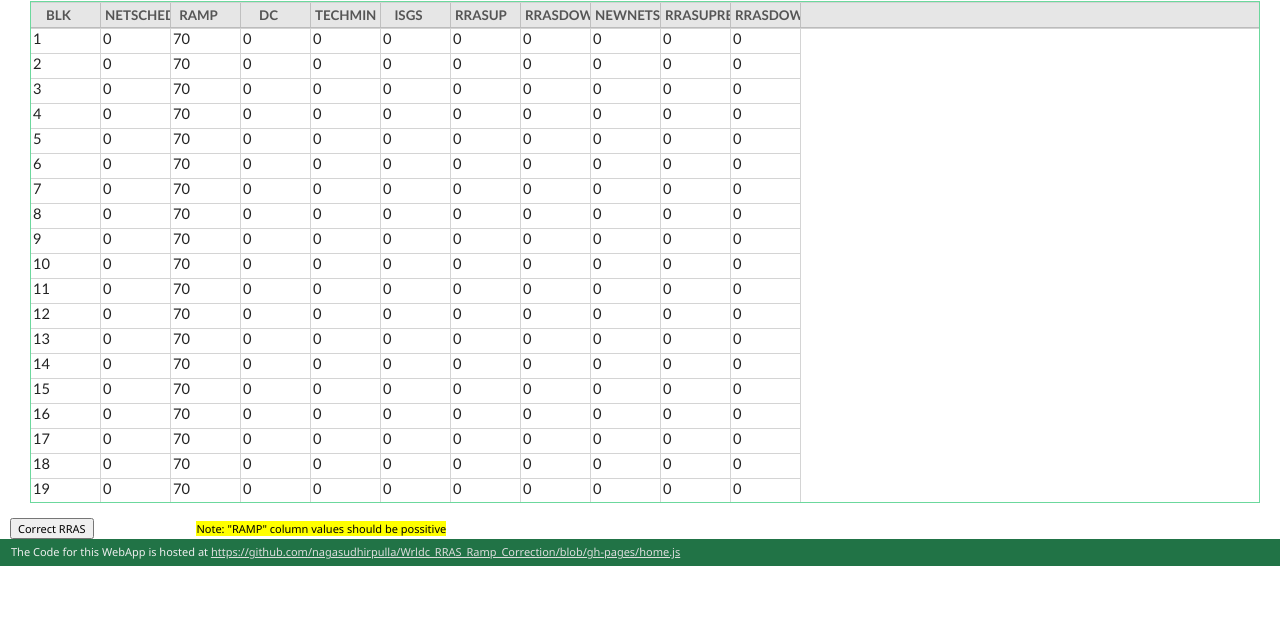
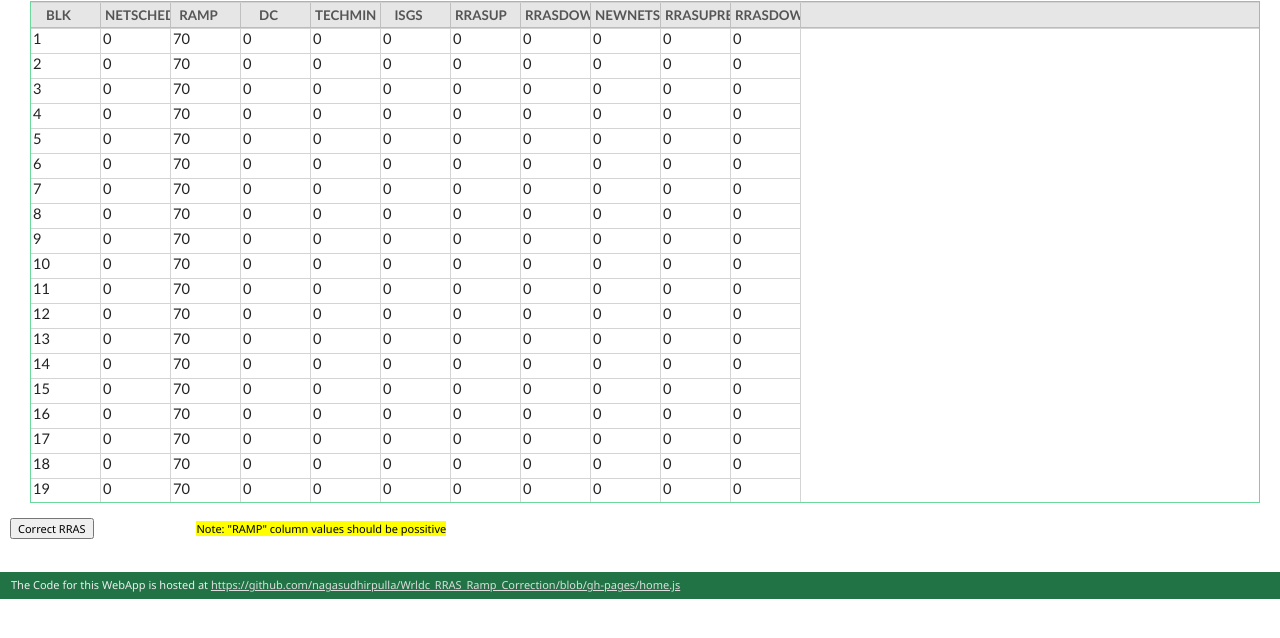
Before and after one commit to nagasudhirpulla/Wrldc_RRAS_Ramp_Correction, a plain HTML site: page index.html in a window 1280 px wide. Shown: the part 58-696 px from the top of the page. Drawn offline with Linux system fonts and the light colour scheme.

Commit message:
footer correct

```diff
--- a/index.html
+++ b/index.html
@@ -10,7 +10,7 @@
     <link rel="stylesheet" href="./libs/slickgridlibs/plugins/css/plugins-common.css" type="text/css"/>
     <link rel="stylesheet" href="./libs/slickgridlibs/plugins/css/plugins-excel-style.css" type="text/css"/>
 </head>
-<body style="margin-left:10px;padding-bottom:3em">
+<body style="margin-left:10px;">
 <h1>RRAS Correction Tool</h1>
 <div id="codes_display_div" style="margin-right:20px;margin-left:20px">
     <div id="myGrid" style="height:500px;border: 1px solid #6CD89D"></div>
@@ -18,7 +18,7 @@
 </div>
 <button onclick="rrasSolve()">Correct RRAS</button>
 <mark style="margin-left:100px">Note: "RAMP" column values should be possitive</mark>
-<div style='margin-bottom:0;background-color:#217346;color:#EEEEEE;width:100%;margin-left:-10px;padding-top:5px;padding-left:1em;height:2em'>The Code for this WebApp is hosted at <a href="https://github.com/nagasudhirpulla/Wrldc_RRAS_Ramp_Correction/blob/gh-pages/home.js" style="color:#dddddd;">https://github.com/nagasudhirpulla/Wrldc_RRAS_Ramp_Correction/blob/gh-pages/home.js</a></div>
+<div style='margin-bottom:0;margin-top:3em;background-color:#217346;color:#EEEEEE;width:100%;margin-left:-10px;padding-top:5px;padding-left:1em;height:2em'>The Code for this WebApp is hosted at <a href="https://github.com/nagasudhirpulla/Wrldc_RRAS_Ramp_Correction/blob/gh-pages/home.js" style="color:#dddddd;">https://github.com/nagasudhirpulla/Wrldc_RRAS_Ramp_Correction/blob/gh-pages/home.js</a></div>
 <script src="./libs/jquery/jquery-1.7.min.js"></script>
 <!--<script src="example.js"></script>-->
 
```
